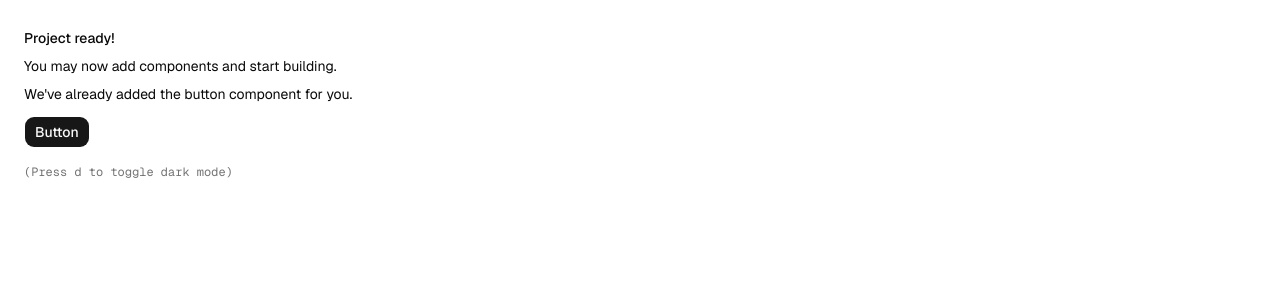
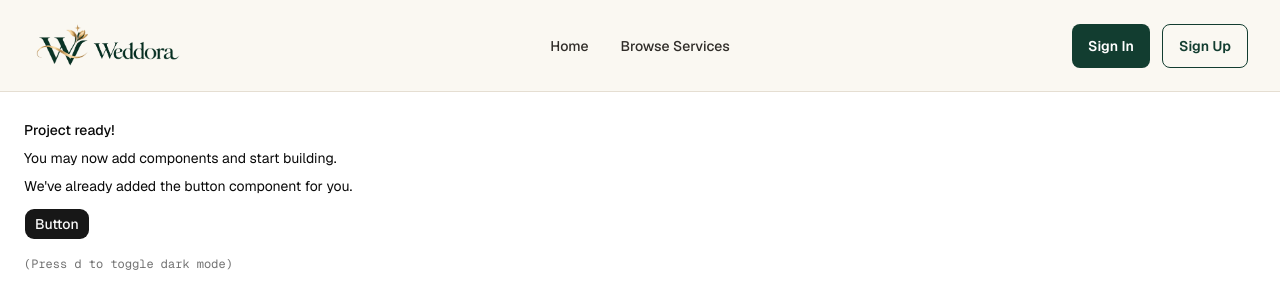
Before and after one commit to Minul-lab/weddora-by-minul, a Next.js app: page / in a window 1280 px wide. Shown: the top 308 px of the page. Built offline with nearby package versions, Linux system fonts and the light colour scheme.

Commit message:
nextjs project setup with shadcn and added the navbar component.

```diff
--- a/app/layout.tsx
+++ b/app/layout.tsx
@@ -3,6 +3,7 @@ import { Geist, Geist_Mono } from "next/font/google"
 import "./globals.css"
 import { ThemeProvider } from "@/components/theme-provider"
 import { cn } from "@/lib/utils";
+import Navbar from "@/components/navbar";
 
 const geist = Geist({subsets:['latin'],variable:'--font-sans'})
 
@@ -23,7 +24,9 @@ export default function RootLayout({
       className={cn("antialiased", fontMono.variable, "font-sans", geist.variable)}
     >
       <body>
-        <ThemeProvider>{children}</ThemeProvider>
+        <ThemeProvider>
+          <Navbar></Navbar>
+          {children}</ThemeProvider>
       </body>
     </html>
   )
--- /dev/null
+++ b/components/navbar.tsx
@@ -0,0 +1,105 @@
+"use client"
+
+import { useState } from "react"
+import Image from "next/image"
+import Link from "next/link"
+import logo from "@/app/images/Weddora Floral Gold Monogram Logo.png"
+
+const links = [
+  { href: "/", label: "Home" },
+  { href: "/services", label: "Browse Services" },
+]
+
+export default function Navbar() {
+  const [menuOpen, setMenuOpen] = useState(false)
+  const closeMenu = () => setMenuOpen(false)
+
+  return (
+    <header className="border-b border-[#E5DED2] bg-[#FAF8F2]">
+      <nav
+        aria-label="Main navigation"
+        className="mx-auto grid max-w-7xl grid-cols-[1fr_auto] items-center gap-x-4 px-4 py-2 sm:px-6 md:grid-cols-[1fr_auto_1fr] lg:px-8"
+        onKeyDown={(event) => {
+          if (event.key === "Escape" && menuOpen) {
+            closeMenu()
+            event.currentTarget.querySelector("button")?.focus()
+          }
+        }}
+      >
+        <Link
+          href="/"
+          aria-label="Weddora home"
+          onClick={closeMenu}
+          className="justify-self-start"
+        >
+          <Image
+            src={logo}
+            alt="Weddora"
+            width={150}
+            height={75}
+            className="h-14 w-28 object-contain sm:h-[75px] sm:w-[150px]"
+          />
+        </Link>
+
+        <button
+          type="button"
+          aria-label={menuOpen ? "Close navigation" : "Open navigation"}
+          aria-expanded={menuOpen}
+          aria-controls="navbar-menu"
+          onClick={() => setMenuOpen((open) => !open)}
+          className="flex h-11 w-11 items-center justify-center rounded-md text-[#123D30] hover:bg-[#E8DCCB] focus-visible:outline-[#C6A15B] md:hidden"
+        >
+          <svg
+            aria-hidden="true"
+            viewBox="0 0 24 24"
+            fill="none"
+            stroke="currentColor"
+            strokeWidth="2"
+            strokeLinecap="round"
+            className="h-6 w-6"
+          >
+            <path
+              d={menuOpen ? "M6 6l12 12M18 6L6 18" : "M4 6h16M4 12h16M4 18h16"}
+            />
+          </svg>
+        </button>
+
+        <div
+          id="navbar-menu"
+          className={`${menuOpen ? "grid" : "hidden"} col-span-full mt-2 gap-3 border-t border-[#E5DED2] pt-3 pb-2 md:contents`}
+        >
+          <div className="flex flex-col gap-1 md:flex-row md:items-center md:gap-8">
+            {links.map(({ href, label }) => (
+              <Link
+                key={href}
+                href={href}
+                onClick={closeMenu}
+                className="flex min-h-11 items-center justify-center rounded-md px-3 text-sm font-medium text-[#302D29] transition-colors hover:bg-[#E8DCCB] hover:text-[#123D30] md:px-0 md:hover:bg-transparent"
+              >
+                {label}
+              </Link>
+            ))}
+          </div>
+
+          <div className="grid grid-cols-2 gap-3 md:flex md:justify-self-end">
+            <Link
+              href="/sign-in"
+              onClick={closeMenu}
+              className="inline-flex min-h-11 items-center justify-center rounded-md bg-[#123D30] px-4 text-sm font-semibold text-white transition-colors hover:bg-[#1C5140]"
+            >
+              Sign In
+            </Link>
+
+            <Link
+              href="/sign-up"
+              onClick={closeMenu}
+              className="inline-flex min-h-11 items-center justify-center rounded-md border border-[#123D30] px-4 text-sm font-semibold text-[#123D30] transition-colors hover:bg-[#E8DCCB]"
+            >
+              Sign Up
+            </Link>
+          </div>
+        </div>
+      </nav>
+    </header>
+  )
+}
```
Also changed, not shown: app/images/Weddora Floral Gold Monogram Logo.png (added).
